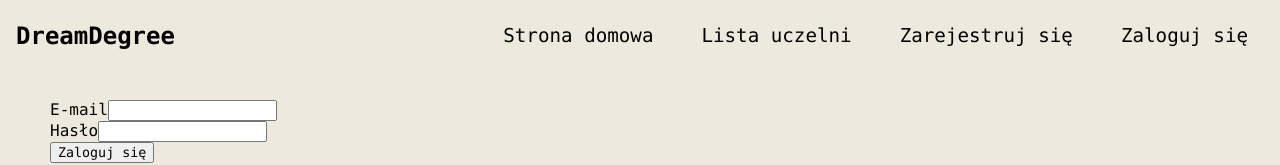
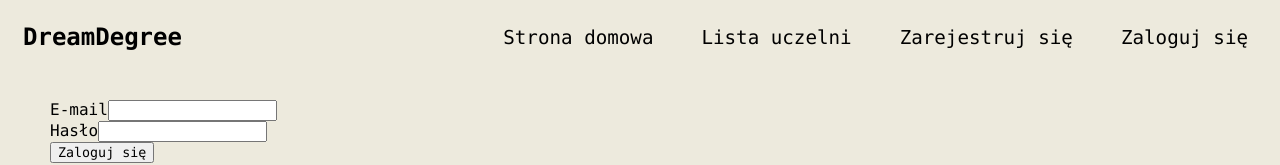
Before and after one commit to kaspher01/DreamDegree, a React (Create React App) app in the folder client/: page /login in a window 1280 px wide. Shown: the top 165 px of the page. Built offline with nearby package versions, Linux system fonts and the light colour scheme; no server answers.

Commit message:
fixed moving title

```diff
--- a/client/src/components/LoginComponent/LoginForm.js
+++ b/client/src/components/LoginComponent/LoginForm.js
@@ -30,6 +30,7 @@ export const LoginForm = ({ setToken }) => {
             body: JSON.stringify(userCredentials)
         })
             .then(data => data.json());
+
     }
 
     return (
--- a/client/src/styles/App.css
+++ b/client/src/styles/App.css
@@ -52,7 +52,7 @@ body {
 .site-title{
     font-size: 1.5rem;
     font-weight: 700;
-    margin: 0;
+    margin: 7px;
 
 }
 .site-title:hover{
```
